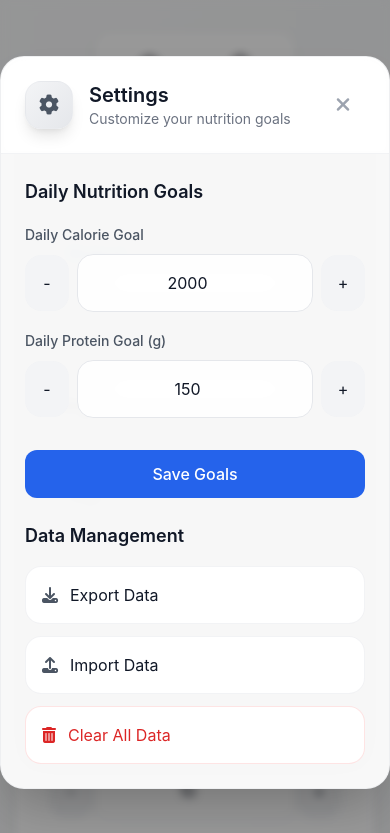
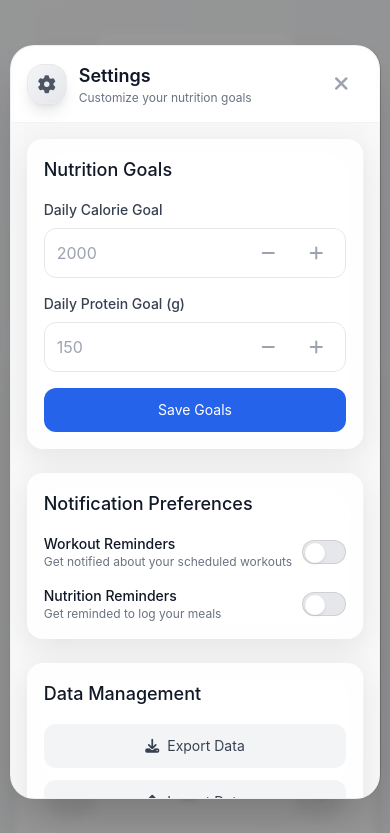
Before and after one commit to Glazyman/PhatFit, a plain HTML site: page index.html in a window 390 px wide. Both pictures are taken after a click on the button 240 px from the left and 64 px from the top of the page. Shown: the top 833 px of the page. Drawn offline with nearby package versions, Linux system fonts and the light colour scheme; a web font is replaced by a local one.

Commit message:
Update index.html

```diff
--- a/index.html
+++ b/index.html
@@ -1104,16 +1104,16 @@
 
     <!-- Settings Modal -->
     <div id="settings-modal" class="fixed inset-0 z-50 flex items-center justify-center bg-black/40 backdrop-blur-sm hidden">
-        <div class="relative w-full max-w-2xl mx-auto bg-white/95 backdrop-blur-xl rounded-3xl shadow-2xl flex flex-col border border-gray-200/50">
+        <div class="relative w-[95%] sm:w-full max-w-2xl mx-auto bg-white/95 backdrop-blur-xl rounded-3xl shadow-2xl flex flex-col border border-gray-200/50">
             <!-- Header -->
-            <div class="flex items-center justify-between p-6 border-b border-gray-200/50 rounded-t-3xl bg-white/80 backdrop-blur-sm">
-                <div class="flex items-center gap-4">
-                    <div class="w-12 h-12 rounded-2xl bg-gradient-to-br from-gray-100 to-gray-200 flex items-center justify-center shadow-lg border border-gray-200/50">
-                        <i class="fas fa-cog text-gray-600 text-xl"></i>
+            <div class="flex items-center justify-between p-4 sm:p-6 border-b border-gray-200/50 rounded-t-3xl bg-white/80 backdrop-blur-sm">
+                <div class="flex items-center gap-3 sm:gap-4">
+                    <div class="w-10 h-10 sm:w-12 sm:h-12 rounded-2xl bg-gradient-to-br from-gray-100 to-gray-200 flex items-center justify-center shadow-lg border border-gray-200/50">
+                        <i class="fas fa-cog text-gray-600 text-lg sm:text-xl"></i>
                     </div>
                     <div>
-                        <div class="font-semibold text-xl text-gray-900">Settings</div>
-                        <div class="text-sm text-gray-500">Customize your nutrition goals</div>
+                        <div class="font-semibold text-lg sm:text-xl text-gray-900">Settings</div>
+                        <div class="text-xs sm:text-sm text-gray-500">Customize your nutrition goals</div>
                     </div>
                 </div>
                 <button id="close-settings-modal" class="text-gray-400 hover:text-gray-600 text-xl p-2 rounded-xl hover:bg-gray-100/80 transition-all duration-200">
@@ -1122,56 +1122,89 @@
             </div>
 
             <!-- Settings Content -->
-            <div class="flex-1 overflow-y-auto p-6">
-                <div class="space-y-6">
-                    <!-- Nutrition Goals -->
-                    <div class="space-y-4">
-                        <h3 class="text-lg font-semibold text-gray-900">Daily Nutrition Goals</h3>
+            <div class="p-4 sm:p-6 space-y-6 overflow-y-auto max-h-[80vh]">
+                <!-- Nutrition Goals Section -->
+                <div class="card p-4 sm:p-6">
+                    <h3 class="text-lg font-medium mb-4 text-gray-900">Nutrition Goals</h3>
                     <form id="settings-nutrition-goals" class="space-y-4">
                         <div class="space-y-2">
-                                <label class="text-sm font-medium text-gray-600">Daily Calorie Goal</label>
-                                <div class="flex items-center gap-2">
-                                    <button type="button" class="number-control-btn bg-gray-100 p-4 rounded-l-2xl hover:bg-gray-200 transition-colors" data-input="settings-calorie-goal" data-action="decrement">-</button>
-                                    <input type="number" id="settings-calorie-goal" value="2000" class="w-full p-4 text-center border-t border-b border-gray-200 bg-white/80 backdrop-blur-xl" min="0" disabled>
-                                    <button type="button" class="number-control-btn bg-gray-100 p-4 rounded-r-2xl hover:bg-gray-200 transition-colors" data-input="settings-calorie-goal" data-action="increment">+</button>
+                            <label for="settings-calorie-goal" class="block text-sm font-medium text-gray-700">Daily Calorie Goal</label>
+                            <div class="relative">
+                                <input type="number" id="settings-calorie-goal" class="w-full p-3 sm:p-4 pr-24 border border-gray-200 rounded-xl bg-white/80 backdrop-blur-xl focus:ring-2 focus:ring-blue-500" placeholder="2000" min="0" step="50">
+                                <div class="absolute right-2 top-1/2 -translate-y-1/2 flex items-center gap-1">
+                                    <button type="button" class="number-control-btn p-2 text-gray-400 hover:text-gray-600" data-input="settings-calorie-goal" data-action="decrement">
+                                        <i class="fas fa-minus"></i>
+                                    </button>
+                                    <button type="button" class="number-control-btn p-2 text-gray-400 hover:text-gray-600" data-input="settings-calorie-goal" data-action="increment">
+                                        <i class="fas fa-plus"></i>
+                                    </button>
+                                </div>
                             </div>
                         </div>
                         <div class="space-y-2">
-                                <label class="text-sm font-medium text-gray-600">Daily Protein Goal (g)</label>
-                                <div class="flex items-center gap-2">
-                                    <button type="button" class="number-control-btn bg-gray-100 p-4 rounded-l-2xl hover:bg-gray-200 transition-colors" data-input="settings-protein-goal" data-action="decrement">-</button>
-                                    <input type="number" id="settings-protein-goal" value="150" class="w-full p-4 text-center border-t border-b border-gray-200 bg-white/80 backdrop-blur-xl" min="0" disabled>
-                                    <button type="button" class="number-control-btn bg-gray-100 p-4 rounded-r-2xl hover:bg-gray-200 transition-colors" data-input="settings-protein-goal" data-action="increment">+</button>
-                                </div>
-                            </div>
-                            <div class="flex gap-2 pt-4">
-                                <button type="submit" id="save-settings-goals" class="flex-1 bg-blue-600 text-white font-medium py-3 rounded-xl hover:bg-blue-700 transition-colors">
-                                    Save Goals
+                            <label for="settings-protein-goal" class="block text-sm font-medium text-gray-700">Daily Protein Goal (g)</label>
+                            <div class="relative">
+                                <input type="number" id="settings-protein-goal" class="w-full p-3 sm:p-4 pr-24 border border-gray-200 rounded-xl bg-white/80 backdrop-blur-xl focus:ring-2 focus:ring-blue-500" placeholder="150" min="0" step="5">
+                                <div class="absolute right-2 top-1/2 -translate-y-1/2 flex items-center gap-1">
+                                    <button type="button" class="number-control-btn p-2 text-gray-400 hover:text-gray-600" data-input="settings-protein-goal" data-action="decrement">
+                                        <i class="fas fa-minus"></i>
                                     </button>
-                                <button type="button" id="edit-settings-goals" class="hidden bg-gray-600 text-white font-medium py-3 px-4 rounded-xl hover:bg-gray-700 transition-colors">
-                                    Edit
+                                    <button type="button" class="number-control-btn p-2 text-gray-400 hover:text-gray-600" data-input="settings-protein-goal" data-action="increment">
+                                        <i class="fas fa-plus"></i>
                                     </button>
                                 </div>
+                            </div>
+                        </div>
+                        <div class="flex items-center gap-3">
+                            <button type="submit" id="save-settings-goals" class="flex-1 bg-blue-600 text-white px-4 py-3 rounded-xl hover:bg-blue-700 transition-colors text-sm sm:text-base">Save Goals</button>
+                            <button type="button" id="edit-settings-goals" class="hidden bg-gray-100 text-gray-700 px-4 py-3 rounded-xl hover:bg-gray-200 transition-colors text-sm sm:text-base">
+                                <i class="fas fa-edit"></i>
+                            </button>
+                        </div>
                     </form>
                 </div>
 
-                    <!-- Data Management -->
+                <!-- Notification Preferences Section -->
+                <div class="card p-4 sm:p-6">
+                    <h3 class="text-lg font-medium mb-4 text-gray-900">Notification Preferences</h3>
                     <div class="space-y-4">
-                        <h3 class="text-lg font-semibold text-gray-900">Data Management</h3>
+                        <div class="flex items-center justify-between">
+                            <div>
+                                <h4 class="text-sm font-medium text-gray-900">Workout Reminders</h4>
+                                <p class="text-xs text-gray-500">Get notified about your scheduled workouts</p>
+                            </div>
+                            <label class="relative inline-flex items-center cursor-pointer">
+                                <input type="checkbox" id="workout-reminders" class="toggle-checkbox">
+                            </label>
+                        </div>
+                        <div class="flex items-center justify-between">
+                            <div>
+                                <h4 class="text-sm font-medium text-gray-900">Nutrition Reminders</h4>
+                                <p class="text-xs text-gray-500">Get reminded to log your meals</p>
+                            </div>
+                            <label class="relative inline-flex items-center cursor-pointer">
+                                <input type="checkbox" id="nutrition-reminders" class="toggle-checkbox">
+                            </label>
+                        </div>
+                    </div>
+                </div>
+
+                <!-- Data Management Section -->
+                <div class="card p-4 sm:p-6">
+                    <h3 class="text-lg font-medium mb-4 text-gray-900">Data Management</h3>
                     <div class="space-y-3">
-                            <button id="export-data" class="w-full p-4 rounded-2xl border border-gray-200/50 bg-white hover:bg-gray-50 transition-all duration-200 flex items-center gap-3">
-                                <i class="fas fa-download text-gray-600"></i>
-                                <span>Export Data</span>
+                        <button id="export-data" class="w-full bg-gray-100 text-gray-700 px-4 py-3 rounded-xl hover:bg-gray-200 transition-colors text-sm sm:text-base flex items-center justify-center gap-2">
+                            <i class="fas fa-download"></i>
+                            Export Data
                         </button>
-                            <button id="import-data" class="w-full p-4 rounded-2xl border border-gray-200/50 bg-white hover:bg-gray-50 transition-all duration-200 flex items-center gap-3">
-                                <i class="fas fa-upload text-gray-600"></i>
-                                <span>Import Data</span>
+                        <button id="import-data" class="w-full bg-gray-100 text-gray-700 px-4 py-3 rounded-xl hover:bg-gray-200 transition-colors text-sm sm:text-base flex items-center justify-center gap-2">
+                            <i class="fas fa-upload"></i>
+                            Import Data
                         </button>
-                            <button id="clear-data" class="w-full p-4 rounded-2xl border border-red-200/50 bg-white hover:bg-red-50 transition-all duration-200 flex items-center gap-3 text-red-600">
-                                <i class="fas fa-trash-alt"></i>
-                                <span>Clear All Data</span>
+                        <button id="clear-data" class="w-full bg-red-100 text-red-700 px-4 py-3 rounded-xl hover:bg-red-200 transition-colors text-sm sm:text-base flex items-center justify-center gap-2">
+                            <i class="fas fa-trash"></i>
+                            Clear All Data
                         </button>
-                        </div>
                     </div>
                 </div>
             </div>
```
Lines whose indentation alone changed are shown as unchanged.
